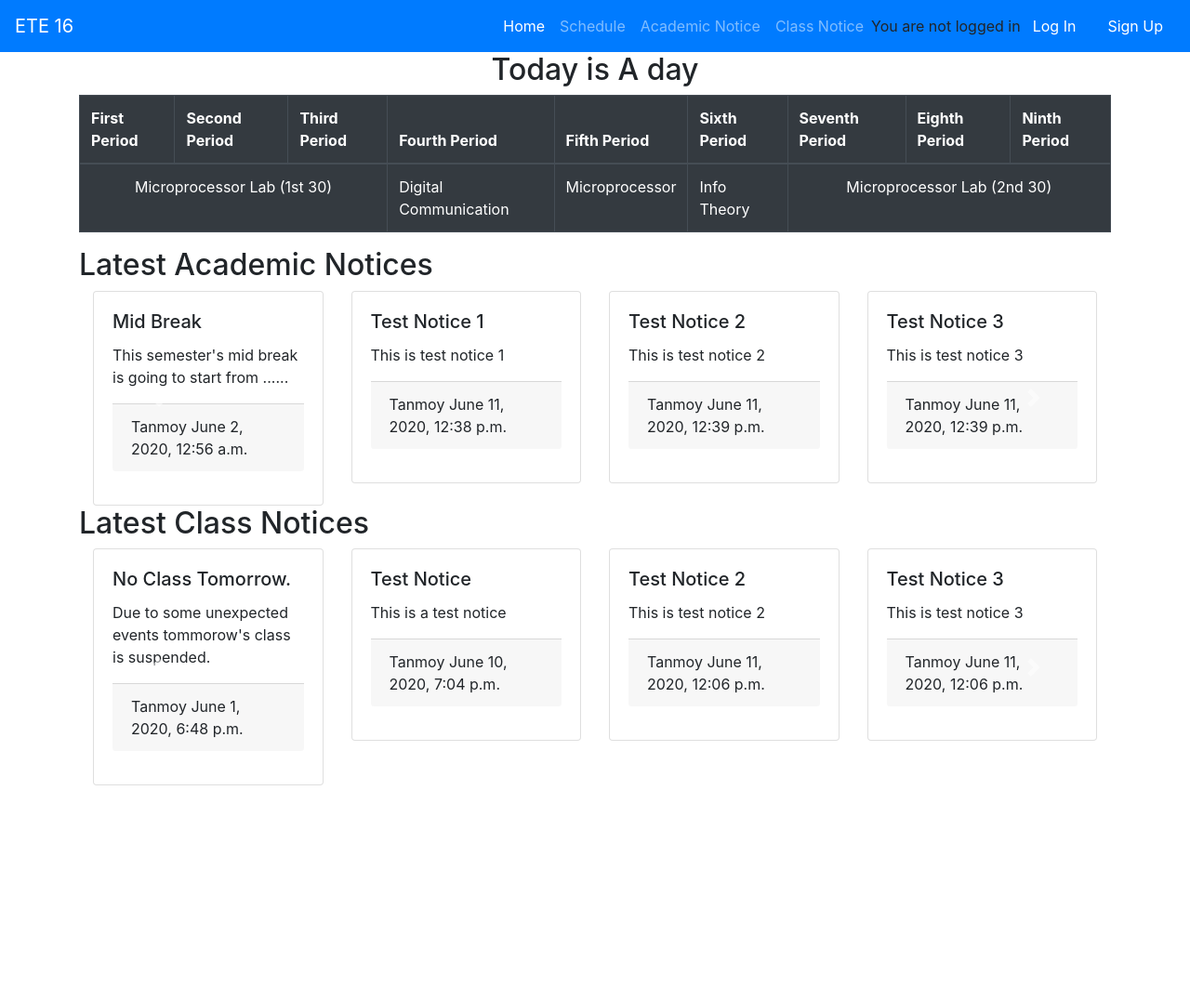
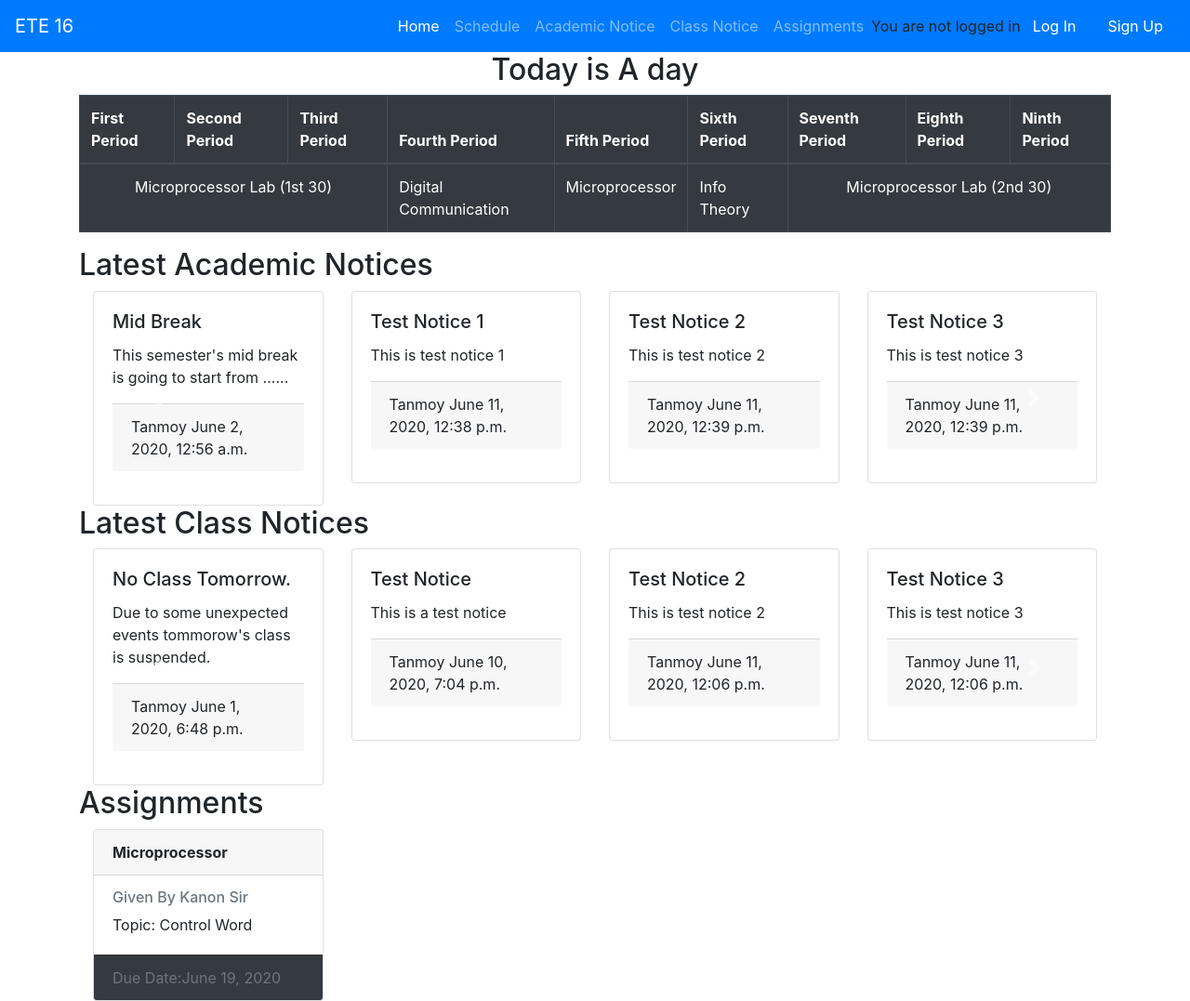
Before and after one commit to Tanmoy-Sarkar/Varsity-Management-System, a Django app: page / in a window 1280 px wide. Shown: the whole page at 93% size. Before the commit the page ends 845 px from the top, so only its background shows below. Run offline with Django 3.2, Linux system fonts and the light colour scheme; data comes from the database, SQL or seed files in the repository; some libraries are stand-ins or nearby versions.

Commit message:
adding home view functionality

```diff
--- a/pages/views.py
+++ b/pages/views.py
@@ -3,6 +3,7 @@ from schedule.models import Routine,Schedule
 from schedule.views import get_routine
 from academicnotice.models import AcademicNotice
 from ClassNotice.models import ClassNotice
+from Assignments.models import Assignments
 # Create your views here.
 
 def HomePageView(request):
@@ -19,4 +20,7 @@ def HomePageView(request):
 	class_notices = ClassNotice.objects.all()
 	context["class_notices"] = class_notices
 
+	assignments = Assignments.objects.all()[:4]
+	context["assignments"] = assignments
+
 	return render(request,'home.html',context)
--- a/templates/assignment_list.html
+++ b/templates/assignment_list.html
@@ -5,14 +5,14 @@
 {% block content %}
   {% for assignment in object_list %}
     <div class="card">
-      <div class="card-header">{{ assignment.subject }}</div>
+      <div class="card-header font-weight-bold">{{ assignment.subject }}</div>
       <div class="card-body">
 
         <h6 class="card-subtitle mb-2 text-muted">Given By {{ assignment.teacher }}</h6>
           <p class="card-text">Topic: {{assignment.topics}} </p>
 
       </div>
-      <div class="card-footer text-muted">
+      <div class="card-footer text-muted bg-dark">
         Due Date:{{ assignment.due_date }}
       </div>
     </div>
--- a/templates/base.html
+++ b/templates/base.html
@@ -27,6 +27,9 @@
 		  </li>
 		  <li class="nav-item">
 		    <a class="nav-link" href="{% url 'class_notice_list' %}">Class Notice</a>
+		  </li>
+		  <li class="nav-item">
+		  	<a class="nav-link" href="{% url 'assignment_list' %}">Assignments</a>
 		  </li>
 	{% if user.is_authenticated %}
 			<li class="nav-item">
--- a/templates/home.html
+++ b/templates/home.html
@@ -53,7 +53,7 @@
 			<div class="container-fluid">
 			<div class="row flex-row">
 			{% for academic_notice in academic_notices|slice:":4" %}
-			<div class="col-3">
+			<div class="col-lg-3 col-sm-12">
             <div class="card">
             	<div class="card-body">
             		<h5 class="card-title">{{ academic_notice.title }}</h5>
@@ -64,8 +64,6 @@
         	</div>
 			{% endfor %}
 
-
-
 			</div>
 			</div>
 			</div>
@@ -73,7 +71,7 @@
 			<div class="container-fluid">
 			<div class="row flex-row">
 			{% for academic_notice in academic_notices|slice:"4:8" %}
-			<div class="col-3">
+			<div class="col-lg-3 col-sm-12">
             <div class="card">
             	<div class="card-body">
             		<h5 class="card-title">{{ academic_notice.title }}</h5>
@@ -105,7 +103,7 @@
 			<div class="container-fluid">
 			<div class="row flex-row">
 			{% for class_notice in class_notices|slice:":4" %}
-			<div class="col-3">
+			<div class="col-lg-3 col-sm-12">
             <div class="card">
             	<div class="card-body">
             		<h5 class="card-title">{{ class_notice.title }}</h5>
@@ -116,8 +114,6 @@
         	</div>
 			{% endfor %}
 
-
-
 			</div>
 			</div>
 			</div>
@@ -125,7 +121,7 @@
 			<div class="container-fluid">
 			<div class="row flex-row">
 			{% for class_notice in class_notices|slice:"4:8" %}
-			<div class="col-3">
+			<div class="col-lg-3 col-sm-12">
             <div class="card">
             	<div class="card-body">
             		<h5 class="card-title">{{ class_notice.title }}</h5>
@@ -147,5 +143,28 @@
 				</a>
 	</div>
 
+	<!--Assignments Section-->
+
+	<h2>Assignments</h2>
+	<div class="container-fluid">
+	<div class="row">
+	  {% for assignment in assignments %}
+
+	<div class="col-lg-3 col-sm-12">
+    <div class="card">
+      <div class="card-header font-weight-bold">{{ assignment.subject }}</div>
+      <div class="card-body">
+
+        <h6 class="card-subtitle mb-2 text-muted">Given By {{ assignment.teacher }}</h6>
+          <p class="card-text">Topic: {{assignment.topics}} </p>
+
+      </div>
+      <div class="card-footer text-muted bg-dark">
+        Due Date:{{ assignment.due_date }}
+      </div>
+    </div>
+  		{% endfor %}
+	</div>
+	</div>
 
 {% endblock content %}
```
